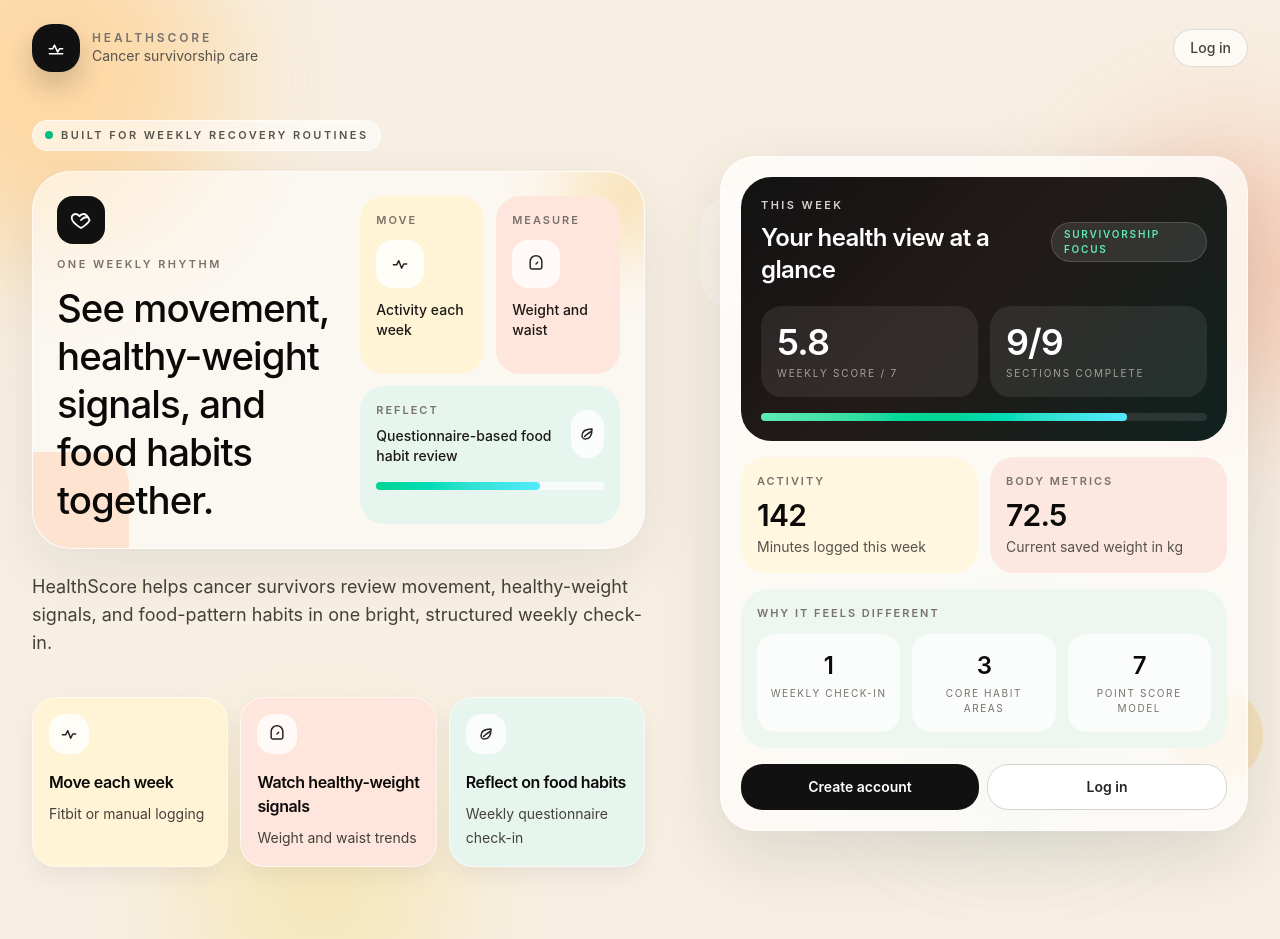
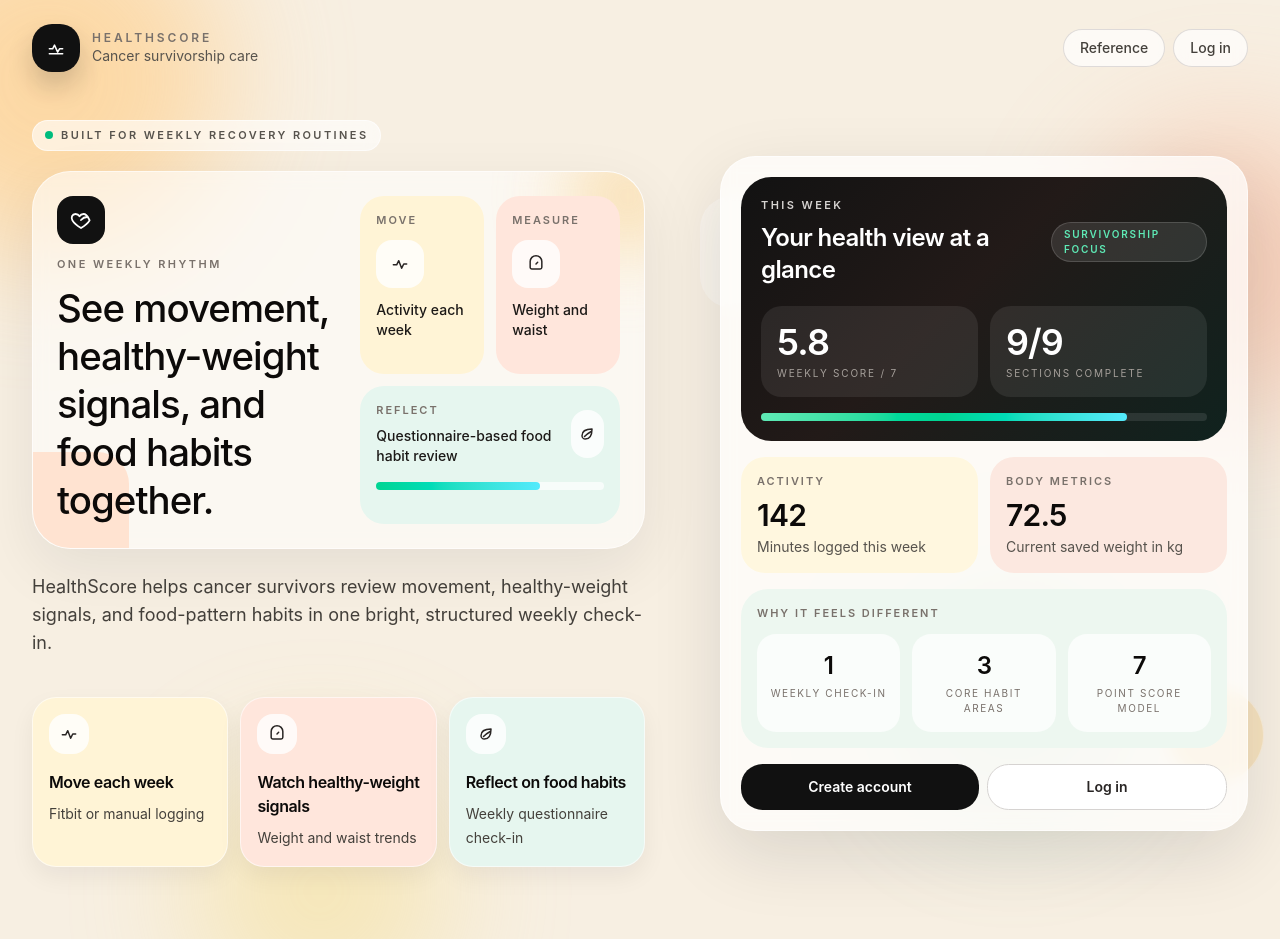
Before and after one commit to rajendrathalluru/Health-Score-Research, a React (Vite) app in the folder frontend/: page / in a window 1280 px wide. Built offline with nearby package versions, Linux system fonts and the light colour scheme.

Commit message:
adding the reference tab

```diff
--- a/frontend/src/components/layout/Layout.tsx
+++ b/frontend/src/components/layout/Layout.tsx
@@ -10,6 +10,7 @@
   { label: 'Weekly Log', href: '/weekly-log' },
   { label: 'Progress', href: '/progress' },
 ];
+const REFERENCE_URL = 'https://epi.grants.cancer.gov/wcrf-aicr-score/details.html#weight';
 
 function ActivityIcon({ className = 'h-4 w-4' }: { className?: string }) {
   return (
@@ -132,6 +133,14 @@
                   {label}
                 </NavLink>
               ))}
+              <a
+                href={REFERENCE_URL}
+                target="_blank"
+                rel="noreferrer"
+                className="rounded-xl px-3 py-2 text-sm font-medium text-stone-600 transition-colors hover:bg-stone-50 hover:text-stone-900"
+              >
+                Reference
+              </a>
             </div>
 
             <div className="hidden items-center gap-3 md:flex" ref={dropRef}>
@@ -261,6 +270,15 @@
                   {label}
                 </NavLink>
               ))}
+              <a
+                href={REFERENCE_URL}
+                target="_blank"
+                rel="noreferrer"
+                onClick={() => setMobileOpen(false)}
+                className="block rounded-xl px-3 py-3 text-sm font-medium text-stone-600 transition-colors hover:bg-stone-50"
+              >
+                Reference
+              </a>
             </div>
 
             <div className="mt-3 space-y-1 border-t border-stone-100 pt-3">
--- a/frontend/src/pages/WelcomePage.tsx
+++ b/frontend/src/pages/WelcomePage.tsx
@@ -1,4 +1,6 @@
 import { Link, Navigate } from 'react-router-dom';
+
+const REFERENCE_URL = 'https://epi.grants.cancer.gov/wcrf-aicr-score/details.html#weight';
 
 function PulseIcon() {
   return (
@@ -73,6 +75,14 @@
           </div>
 
           <div className="hidden items-center gap-2 sm:flex">
+            <a
+              href={REFERENCE_URL}
+              target="_blank"
+              rel="noreferrer"
+              className="rounded-full border border-stone-300/80 bg-white/70 px-4 py-2 text-sm font-medium text-stone-700 backdrop-blur transition-colors hover:bg-white"
+            >
+              Reference
+            </a>
             <Link
               to="/login"
               className="rounded-full border border-stone-300/80 bg-white/70 px-4 py-2 text-sm font-medium text-stone-700 backdrop-blur transition-colors hover:bg-white"
```
